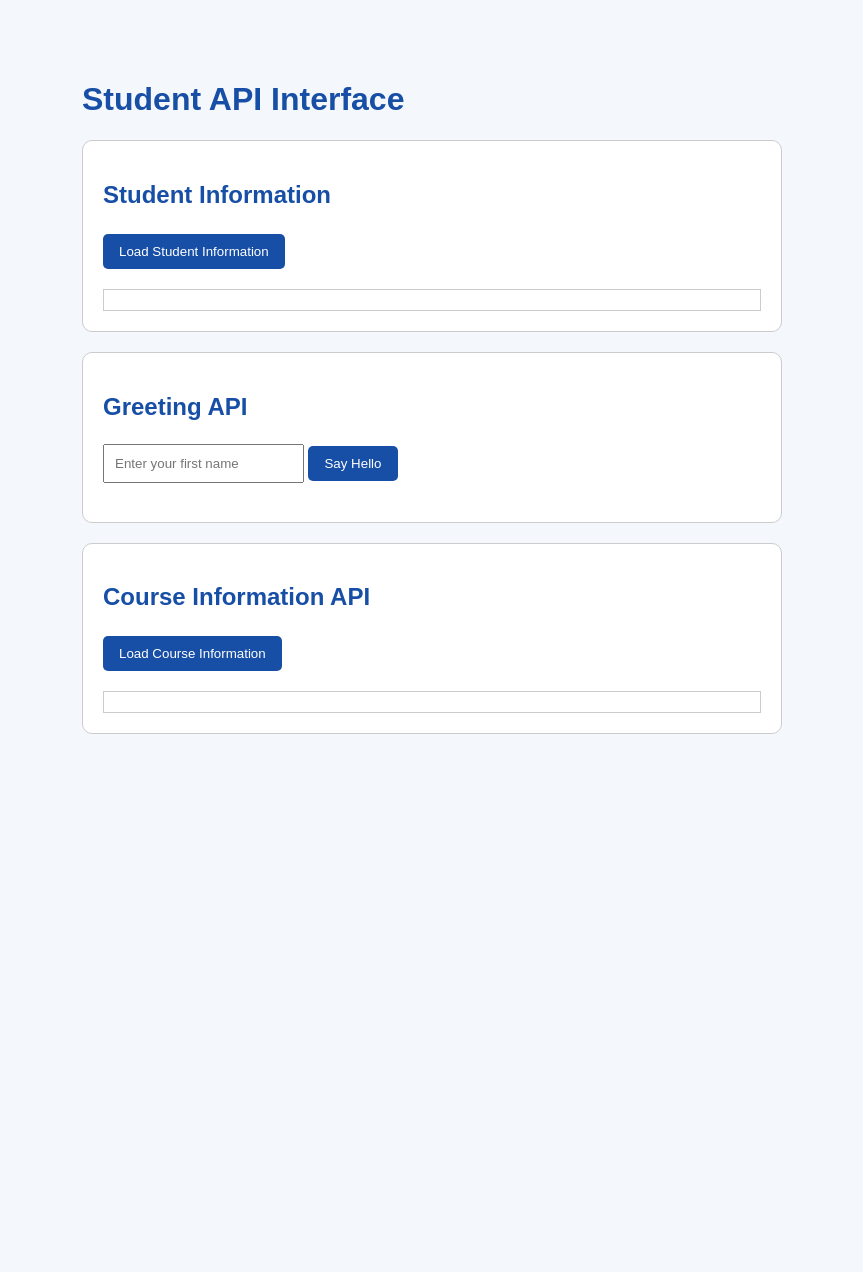
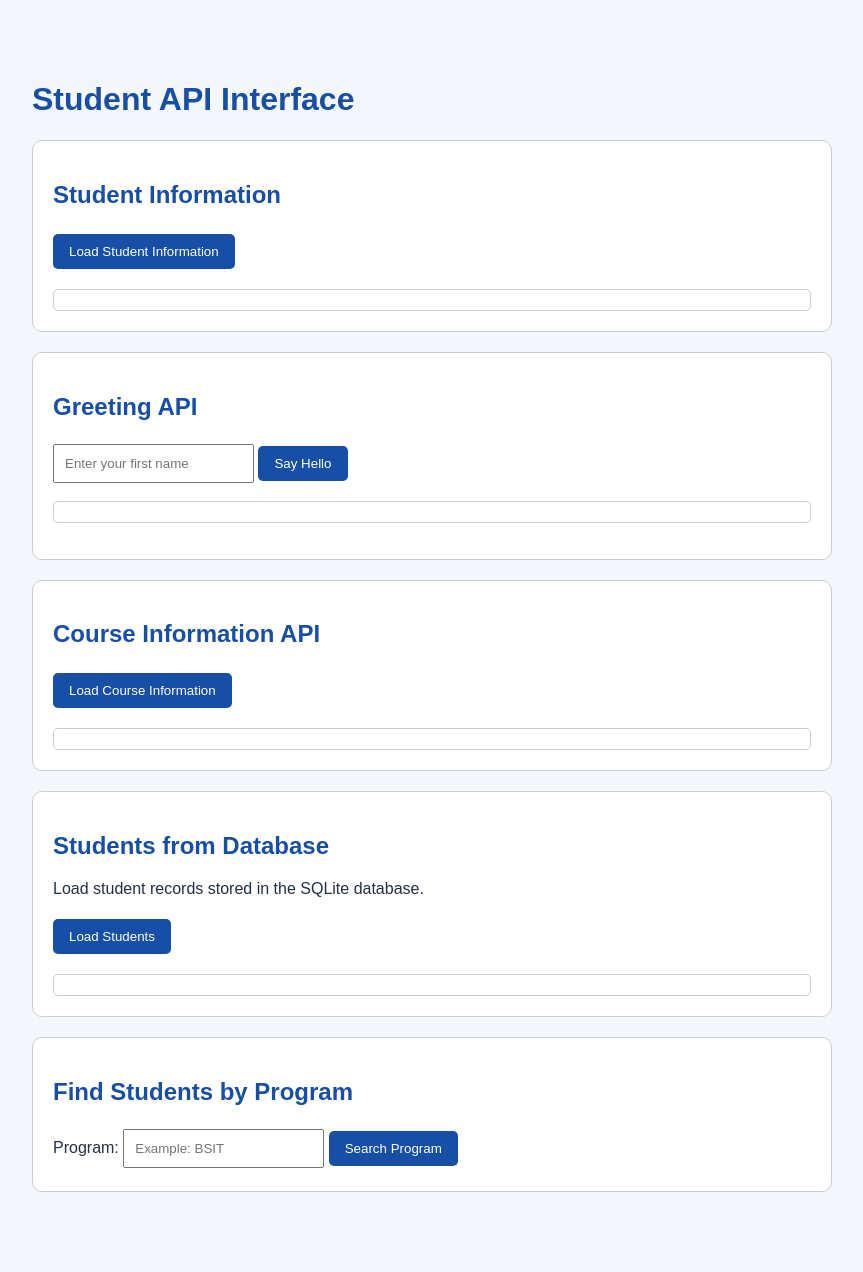
Before and after one commit to agrabiokleinjasper-rgb/KleinJasperAgrabio, a Flask app: page / in a window 1280 px wide. Shown: the whole page, without its empty margins (208-1071 px from the left). Before the commit the page ends 734 px from the top, so only its background shows below. Run offline with Flask 3, Linux system fonts and the light colour scheme.

Commit message:
Complete Laboratory Activity 7

```diff
--- a/app.py
+++ b/app.py
@@ -1,12 +1,24 @@
 
 from flask import Flask, jsonify, request, render_template
+import sqlite3
 
 app = Flask(__name__)
 
+
+# SQLite database connection
+def get_db_connection():
+    conn = sqlite3.connect('students.db')
+    conn.row_factory = sqlite3.Row
+    return conn
+
+
+# Home page
 @app.route('/')
 def home():
     return render_template('index.html')
 
+
+# Activity 6: Student information
 @app.route('/student')
 def student():
     return jsonify({
@@ -17,6 +29,8 @@ def student():
         "section": "A"
     })
 
+
+# Activity 6: Greeting
 @app.route('/hello')
 def say_hello():
     name = request.args.get('name', 'Student')
@@ -24,6 +38,8 @@ def say_hello():
         "message": f"Hello, {name}!"
     })
 
+
+# Activity 6: Course information
 @app.route('/course')
 def course():
     return jsonify({
@@ -32,6 +48,8 @@ def course():
         "instructor": "Rene D. Arduo"
     })
 
+
+# Activity 6: Profile
 @app.route('/profile')
 def profile():
     return jsonify({
@@ -42,5 +60,82 @@ def profile():
         "section": "A"
     })
 
+
+# Activity 7: Get all students from the database
+@app.route('/students')
+def get_students():
+    conn = get_db_connection()
+    students = conn.execute(
+        'SELECT * FROM students ORDER BY id'
+    ).fetchall()
+    conn.close()
+
+    return jsonify([dict(student) for student in students])
+
+
+# Activity 7: Get one student by database ID
+@app.route('/students/<int:student_id>')
+def get_student(student_id):
+    conn = get_db_connection()
+    student_record = conn.execute(
+        'SELECT * FROM students WHERE id = ?',
+        (student_id,)
+    ).fetchone()
+    conn.close()
+
+    if student_record is None:
+        return jsonify({
+            "error": "Student not found"
+        }), 404
+
+    return jsonify(dict(student_record))
+
+
+# Additional Activity 7 endpoint:
+# Filter students by program, year, or section.
+# Examples: /filter?program=BSIT
+#           /filter?year=3
+#           /filter?section=A
+@app.route('/filter')
+def filter_students():
+    program = request.args.get('program')
+    year = request.args.get('year')
+    section = request.args.get('section')
+
+    conditions = []
+    values = []
+
+    if program:
+        conditions.append('program = ?')
+        values.append(program)
+
+    if year:
+        try:
+            values.append(int(year))
+            conditions.append('year = ?')
+        except ValueError:
+            return jsonify({
+                "error": "Year must be a number"
+            }), 400
+
+    if section:
+        conditions.append('section = ?')
+        values.append(section)
+
+    if not conditions:
+        return jsonify({
+            "error": "Provide program, year, or section"
+        }), 400
+
+    query = 'SELECT * FROM students WHERE ' + ' AND '.join(conditions)
+    query += ' ORDER BY id'
+
+    conn = get_db_connection()
+    students = conn.execute(query, values).fetchall()
+    conn.close()
+
+    return jsonify([dict(student) for student in students])
+
+
 if __name__ == '__main__':
     app.run(debug=True)
--- a/templates/index.html
+++ b/templates/index.html
@@ -9,7 +9,7 @@
     <style>
         body {
             font-family: Arial, sans-serif;
-            max-width: 700px;
+            max-width: 800px;
             margin: 40px auto;
             padding: 20px;
             background: #f4f7fb;
@@ -38,17 +38,38 @@
             border-radius: 5px;
         }
 
+        button:hover {
+            background: #103b80;
+        }
+
         input {
             padding: 10px;
+            max-width: 100%;
+            box-sizing: border-box;
         }
 
-        #result, #courseResult {
+        #result, #courseResult, #studentList, #greeting {
             margin-top: 15px;
             padding: 10px;
             border: 1px solid #ccc;
+            border-radius: 5px;
+            overflow-wrap: anywhere;
+        }
+
+        .student-card {
+            background: #f8fbff;
+            border: 1px solid #d5e2f5;
+            border-radius: 8px;
+            padding: 12px;
+            margin: 12px 0;
+        }
+
+        .status {
+            color: #555;
         }
     </style>
 </head>
+
 <body>
     <h1>Student API Interface</h1>
 
@@ -60,7 +81,11 @@
 
     <section>
         <h2>Greeting API</h2>
-        <input type="text" id="nameInput" placeholder="Enter your first name">
+        <input
+            type="text"
+            id="nameInput"
+            placeholder="Enter your first name"
+        >
         <button onclick="sayHello()">Say Hello</button>
         <p id="greeting"></p>
     </section>
@@ -69,6 +94,27 @@
         <h2>Course Information API</h2>
         <button onclick="loadCourse()">Load Course Information</button>
         <div id="courseResult"></div>
+    </section>
+
+    <!-- Activity 7: SQLite database records -->
+    <section>
+        <h2>Students from Database</h2>
+        <p>Load student records stored in the SQLite database.</p>
+        <button onclick="loadStudents()">Load Students</button>
+        <div id="studentList"></div>
+    </section>
+
+    <!-- Activity 7: Additional database endpoint -->
+    <section>
+        <h2>Find Students by Program</h2>
+        <label for="programInput">Program:</label>
+        <input
+            type="text"
+            id="programInput"
+            placeholder="Example: BSIT"
+        >
+        <button onclick="filterStudents()">Search Program</button>
+        <div id="filterResult"></div>
     </section>
 
     <script>
@@ -89,7 +135,8 @@
                     '<p><b>Year:</b> ' + data.year + '</p>' +
                     '<p><b>Section:</b> ' + data.section + '</p>';
             } catch (error) {
-                result.textContent = 'Unable to retrieve student information.';
+                result.textContent =
+                    'Unable to retrieve student information.';
             }
         }
 
@@ -103,7 +150,8 @@
                 if (!response.ok) throw new Error('Request failed');
 
                 const data = await response.json();
-                document.getElementById('greeting').textContent = data.message;
+                document.getElementById('greeting').textContent =
+                    data.message;
             } catch (error) {
                 document.getElementById('greeting').textContent =
                     'Unable to retrieve greeting.';
@@ -125,7 +173,107 @@
                     '<p><b>Course Name:</b> ' + data.course_name + '</p>' +
                     '<p><b>Instructor:</b> ' + data.instructor + '</p>';
             } catch (error) {
-                result.textContent = 'Unable to retrieve course information.';
+                result.textContent =
+                    'Unable to retrieve course information.';
+            }
+        }
+
+        // Load all students from SQLite through Flask API
+        async function loadStudents() {
+            const list = document.getElementById('studentList');
+            list.textContent = 'Loading students...';
+
+            try {
+                const response = await fetch('/students');
+                if (!response.ok) throw new Error('Request failed');
+
+                const students = await response.json();
+
+                if (students.length === 0) {
+                    list.textContent = 'No student records found.';
+                    return;
+                }
+
+                list.innerHTML = '';
+
+                students.forEach(student => {
+                    const card = document.createElement('div');
+                    card.className = 'student-card';
+
+                    const details = [
+                        ['Database ID', student.id],
+                        ['Student ID', student.student_id],
+                        ['Name', student.name],
+                        ['Program', student.program],
+                        ['Year', student.year],
+                        ['Section', student.section]
+                    ];
+
+                    details.forEach(([label, value]) => {
+                        const line = document.createElement('p');
+                        const strong = document.createElement('b');
+
+                        strong.textContent = label + ': ';
+                        line.appendChild(strong);
+                        line.appendChild(
+                            document.createTextNode(String(value))
+                        );
+                        card.appendChild(line);
+                    });
+
+                    list.appendChild(card);
+                });
+            } catch (error) {
+                list.textContent =
+                    'Unable to retrieve student records from the database.';
+                console.error(error);
+            }
+        }
+
+        // Additional endpoint: filter students by program
+        async function filterStudents() {
+            const result = document.getElementById('filterResult');
+            const program =
+                document.getElementById('programInput').value.trim();
+
+            if (!program) {
+                result.textContent = 'Please enter a program, such as BSIT.';
+                return;
+            }
+
+            result.textContent = 'Searching...';
+
+            try {
+                const response = await fetch(
+                    '/filter?program=' + encodeURIComponent(program)
+                );
+
+                const data = await response.json();
+
+                if (!response.ok) {
+                    throw new Error(data.error || 'Search failed');
+                }
+
+                result.innerHTML = '';
+
+                if (data.length === 0) {
+                    result.textContent = 'No matching students found.';
+                    return;
+                }
+
+                data.forEach(student => {
+                    const item = document.createElement('p');
+                    item.textContent =
+                        student.student_id + ' - ' +
+                        student.name + ' - ' +
+                        student.program + ' - Year ' +
+                        student.year + ' - Section ' +
+                        student.section;
+                    result.appendChild(item);
+                });
+            } catch (error) {
+                result.textContent = 'Unable to search student records.';
+                console.error(error);
             }
         }
     </script>
```
Also changed, not shown: init_db.py (added, +36 -0 lines), students.db (added).
